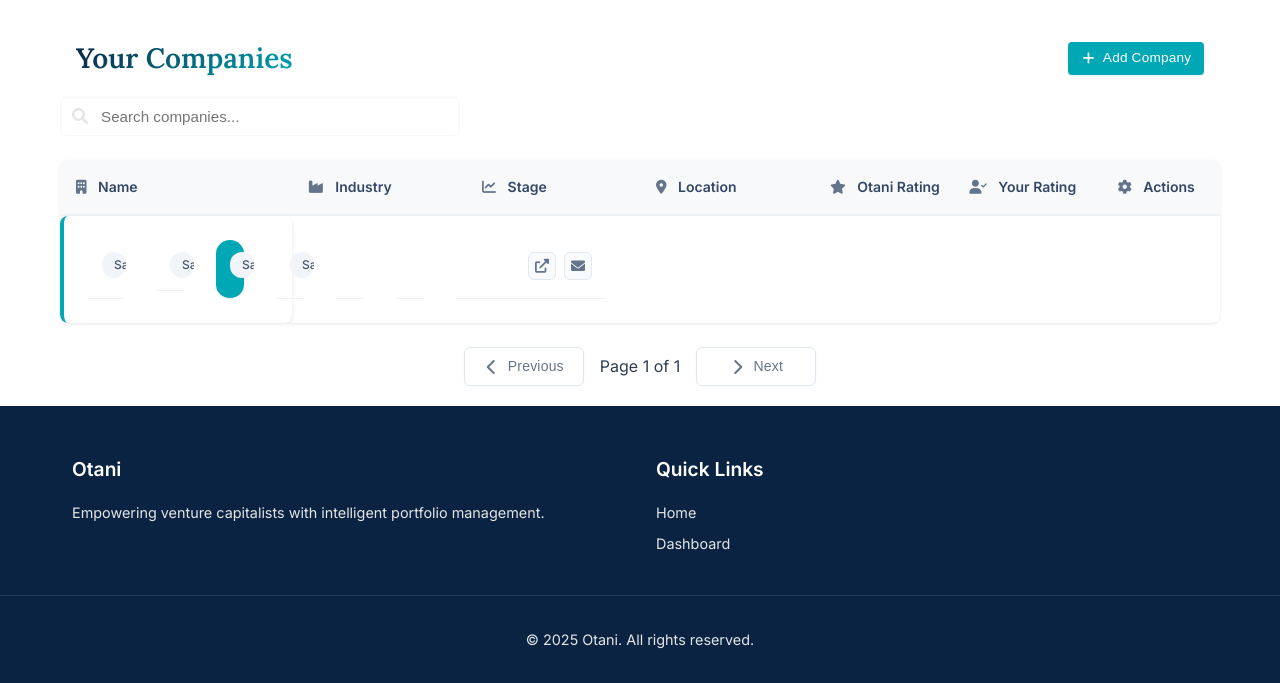
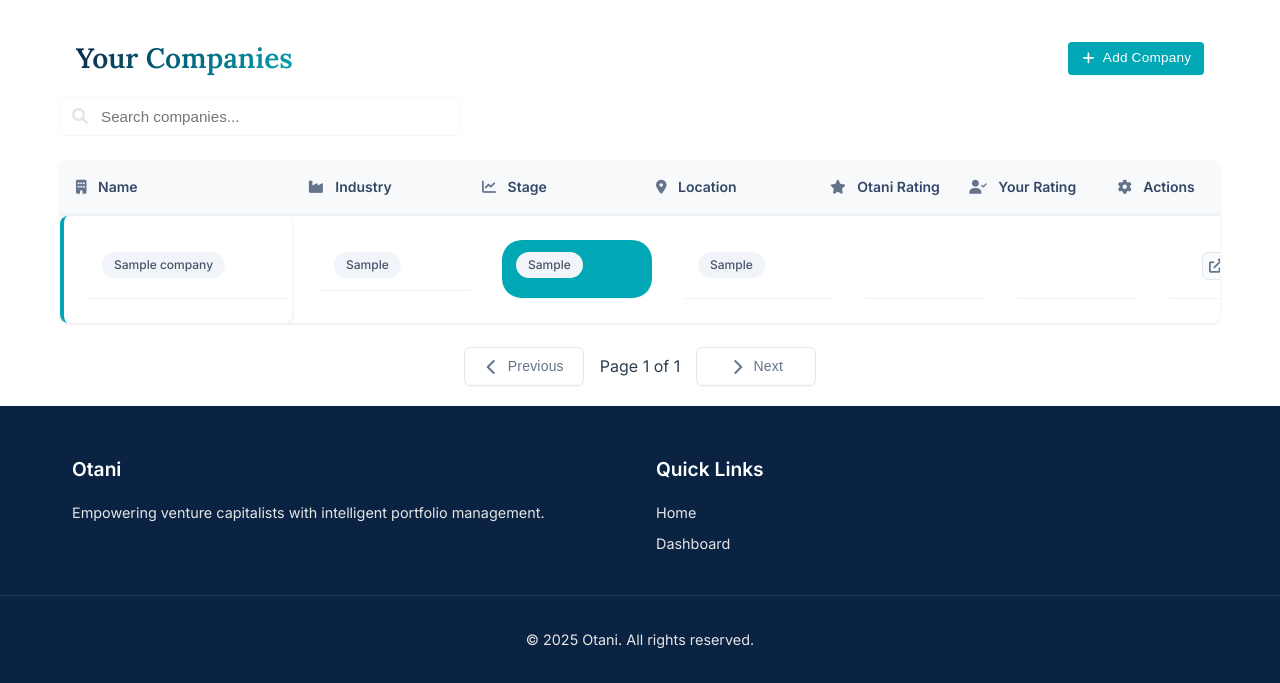
Before and after one commit to sfburrito/otani, a Flask app: page /dashboard in a window 1280 px wide. Shown: the part 431-1114 px from the top of the page. Run offline with Flask 3, Linux system fonts and the light colour scheme; a user stored in the database is signed in; tables that the repository leaves empty hold one stand-in row (values such as "Sample post").

Commit message:
Fix table column alignment: - Add colgroup for explicit column widths - Add min-width to prevent column collapse - Improve table semantics with role and scope - Fix badge max-width calculation

```diff
--- a/static/css/dashboard.css
+++ b/static/css/dashboard.css
@@ -46,7 +46,7 @@
 
 /* Table Base Styles */
 .dashboard-container .companies-table {
-    width: 100% !important;
+    min-width: 100% !important;
     border-collapse: separate !important;
     border-spacing: 0 !important;
     table-layout: fixed !important;
@@ -62,37 +62,43 @@
     border-bottom: 2px solid #edf2f7 !important;
     white-space: nowrap !important;
     font-size: 0.875rem !important;
+    position: relative !important;
 }
 
 /* Column Widths */
-.dashboard-container .companies-table th:nth-child(1),
-.dashboard-container .companies-table td:nth-child(1),
+.dashboard-container .companies-table th:first-child,
+.dashboard-container .companies-table td:first-child,
 .dashboard-container .companies-table .company-name {
     width: 20% !important;
+    min-width: 200px !important;
 }
 
 .dashboard-container .companies-table th:nth-child(2),
 .dashboard-container .companies-table td:nth-child(2),
 .dashboard-container .companies-table .company-industry {
     width: 15% !important;
+    min-width: 150px !important;
 }
 
 .dashboard-container .companies-table th:nth-child(3),
 .dashboard-container .companies-table td:nth-child(3),
 .dashboard-container .companies-table .company-stage {
     width: 15% !important;
+    min-width: 150px !important;
 }
 
 .dashboard-container .companies-table th:nth-child(4),
 .dashboard-container .companies-table td:nth-child(4),
 .dashboard-container .companies-table .company-location {
     width: 15% !important;
+    min-width: 150px !important;
 }
 
 .dashboard-container .companies-table th:nth-child(5),
 .dashboard-container .companies-table td:nth-child(5),
 .dashboard-container .companies-table .company-otani-rating {
     width: 12% !important;
+    min-width: 120px !important;
     text-align: center !important;
 }
 
@@ -100,6 +106,7 @@
 .dashboard-container .companies-table td:nth-child(6),
 .dashboard-container .companies-table .company-rating {
     width: 12% !important;
+    min-width: 120px !important;
     text-align: center !important;
 }
 
@@ -107,6 +114,7 @@
 .dashboard-container .companies-table td:nth-child(7),
 .dashboard-container .companies-table .company-actions {
     width: 11% !important;
+    min-width: 110px !important;
     text-align: center !important;
 }
 
@@ -126,6 +134,7 @@
     color: #4a5568 !important;
     font-size: 0.875rem !important;
     vertical-align: middle !important;
+    position: relative !important;
 }
 
 /* Badge Styles */
@@ -139,7 +148,7 @@
     background: #f1f5f9 !important;
     color: #475569 !important;
     white-space: nowrap !important;
-    max-width: 100% !important;
+    max-width: calc(100% - 1rem) !important;
     overflow: hidden !important;
     text-overflow: ellipsis !important;
 }
--- a/templates/dashboard.html
+++ b/templates/dashboard.html
@@ -187,16 +187,25 @@
         </div>
 
         <div class="table-container">
-            <table class="companies-table">
+            <table class="companies-table" role="grid">
+                <colgroup>
+                    <col style="width: 20%">
+                    <col style="width: 15%">
+                    <col style="width: 15%">
+                    <col style="width: 15%">
+                    <col style="width: 12%">
+                    <col style="width: 12%">
+                    <col style="width: 11%">
+                </colgroup>
                 <thead>
                     <tr>
-                        <th><i class="fas fa-building"></i> Name</th>
-                        <th><i class="fas fa-industry"></i> Industry</th>
-                        <th><i class="fas fa-chart-line"></i> Stage</th>
-                        <th><i class="fas fa-map-marker-alt"></i> Location</th>
-                        <th><i class="fas fa-star"></i> Otani Rating</th>
-                        <th><i class="fas fa-user-check"></i> Your Rating</th>
-                        <th><i class="fas fa-cog"></i> Actions</th>
+                        <th scope="col"><i class="fas fa-building"></i> Name</th>
+                        <th scope="col"><i class="fas fa-industry"></i> Industry</th>
+                        <th scope="col"><i class="fas fa-chart-line"></i> Stage</th>
+                        <th scope="col"><i class="fas fa-map-marker-alt"></i> Location</th>
+                        <th scope="col"><i class="fas fa-star"></i> Otani Rating</th>
+                        <th scope="col"><i class="fas fa-user-check"></i> Your Rating</th>
+                        <th scope="col"><i class="fas fa-cog"></i> Actions</th>
                     </tr>
                 </thead>
                 <tbody id="companiesTableBody">
```
